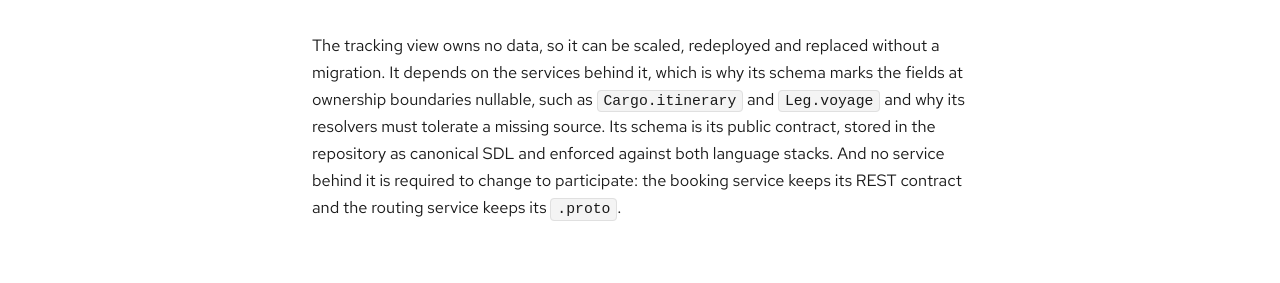
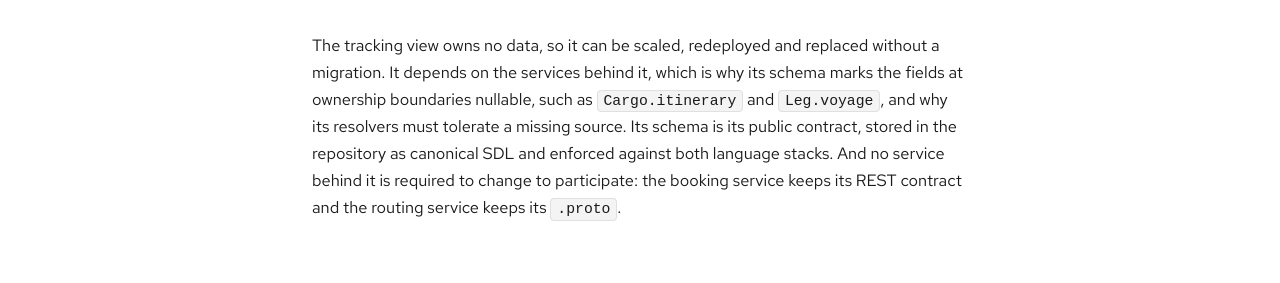
Before and after one commit to patterncatalyst/api-patterns-and-practices-graphql, a Jekyll site: the page built from _docs/02-graphql-decision-framework.md, in a window 1280 px wide and 900 px high, scrolled down 8986 px. Shown: the part 172-455 px from the top of the window. Built offline with Jekyll 4.4.1, drawn with Linux system fonts in a browser that asks for light colours; some web fonts are replaced.

```diff
--- a/_docs/02-graphql-decision-framework.md
+++ b/_docs/02-graphql-decision-framework.md
@@ -119,7 +119,7 @@ With the decisions made, the architecture follows from them. Clients reach the t
 
 {% include excalidraw.html file="02-tracking-view-topology" alt="Topology of the tracking view. On the left, a box for web and mobile clients sends GraphQL queries to the central tracking view box, highlighted in light amber, which is labelled as the GraphQL endpoint at /graphql. The same client box also has a separate arrow along the top for writes, labelled POST /cargos, going directly to the booking service on the right, which speaks REST. The tracking view box lists the reads it serves: cargo, itinerary, delivery and handling history. From it, three arrows lead to backing sources on the right: one labelled REST to the booking service, one labelled gRPC to the routing service, and one labelled read, register to the handling event store, which holds the handling history. A dashed box at the lower left for partner bulk feeds has a dashed arrow to the handling event store labelled bulk feed, not GraphQL, bypassing the tracking view." caption="Figure 2.2 — The tracking view fronts three sources for reads; writes and bulk feeds take their own paths." %}
 
-The tracking view owns no data, so it can be scaled, redeployed and replaced without a migration. It depends on the services behind it, which is why its schema marks the fields at ownership boundaries nullable, such as `Cargo.itinerary` and `Leg.voyage` and why its resolvers must tolerate a missing source. Its schema is its public contract, stored in the repository as canonical SDL and enforced against both language stacks. And no service behind it is required to change to participate: the booking service keeps its REST contract and the routing service keeps its `.proto`.
+The tracking view owns no data, so it can be scaled, redeployed and replaced without a migration. It depends on the services behind it, which is why its schema marks the fields at ownership boundaries nullable, such as `Cargo.itinerary` and `Leg.voyage`, and why its resolvers must tolerate a missing source. Its schema is its public contract, stored in the repository as canonical SDL and enforced against both language stacks. And no service behind it is required to change to participate: the booking service keeps its REST contract and the routing service keeps its `.proto`.
 
 ## The Decision callout
 
```
Also changed, not shown: _plans/coverage-matrix.md (+4 -4 lines), _plans/r01-execution-plan.md (+1 -0 lines), 1 other file.
